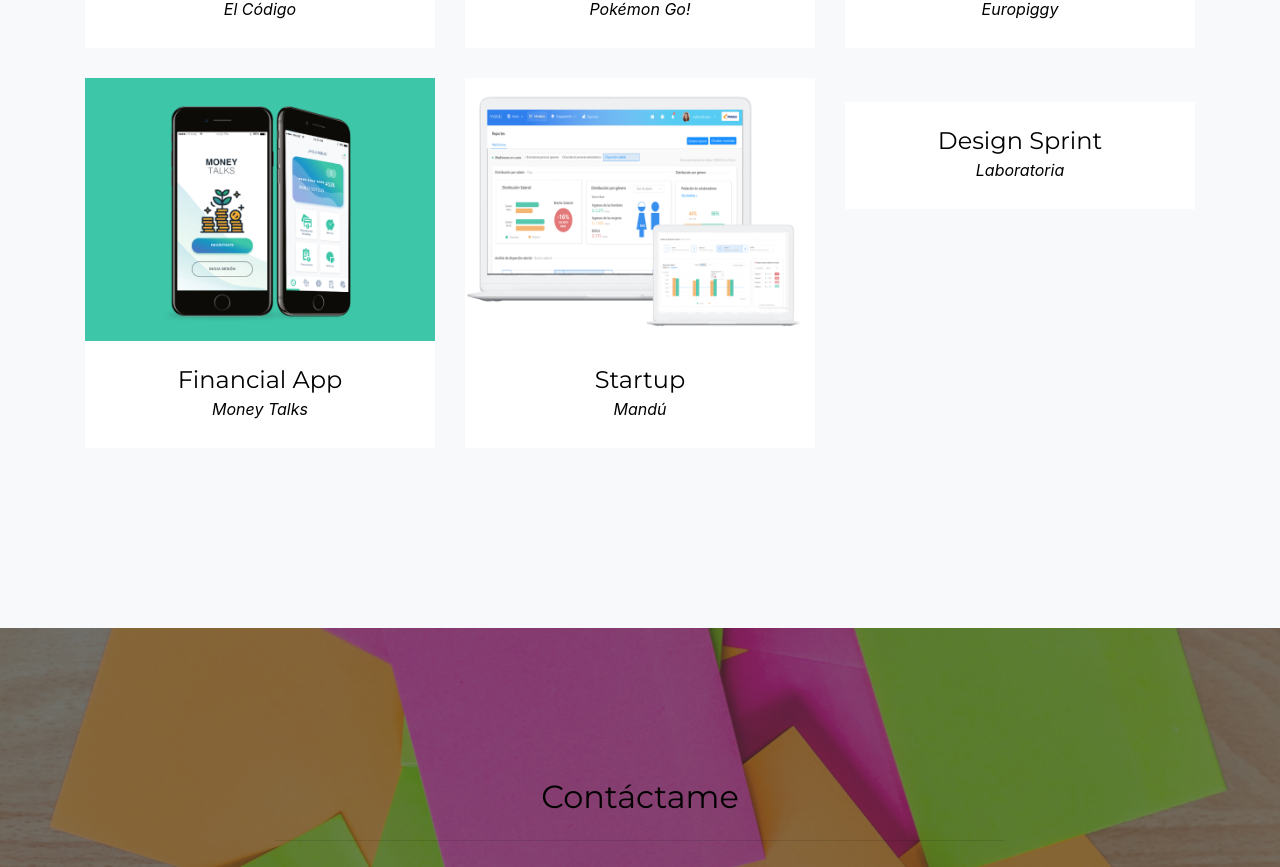
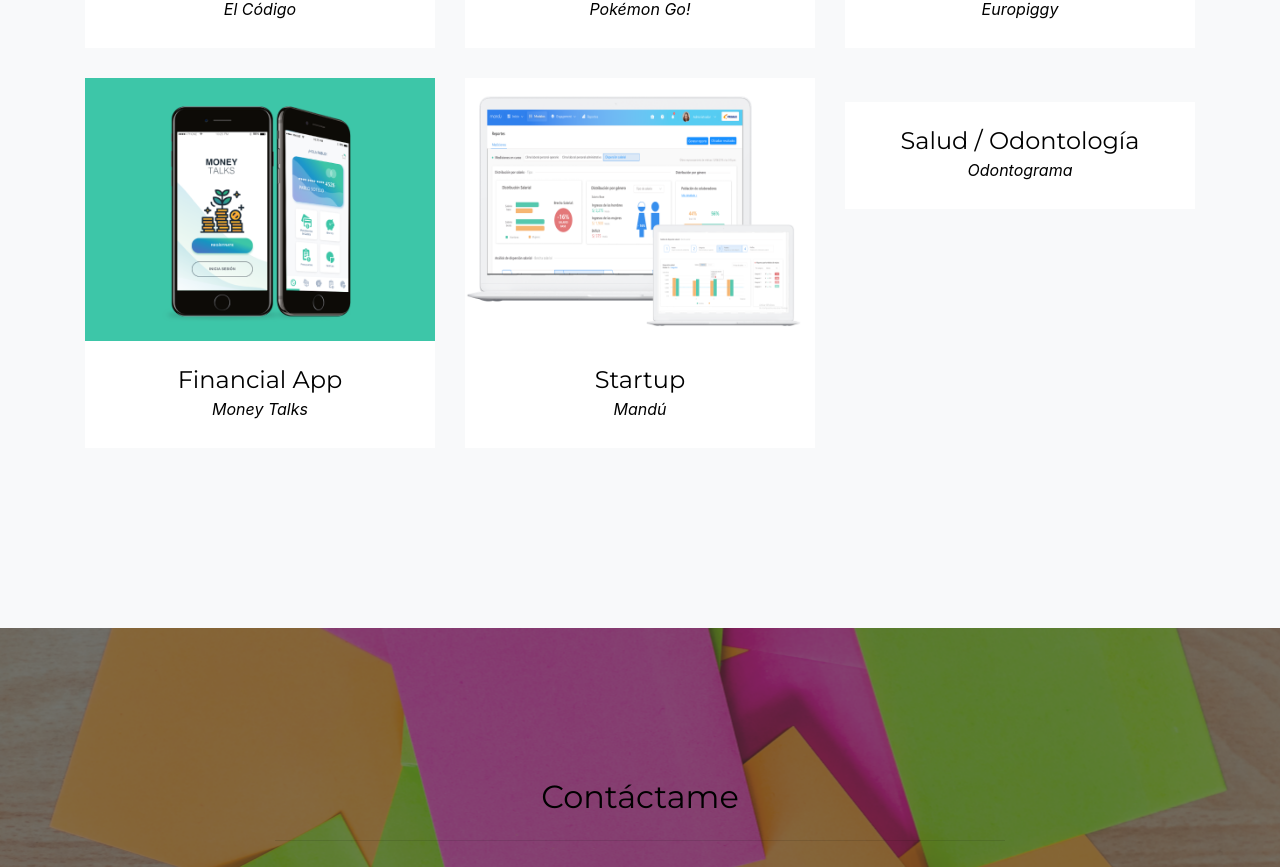
Before and after one commit to Itafi/Porta, a website with bundled scripts: page index.html in a window 1280 px wide. Shown: the part 2874-3741 px from the top of the page. Built offline with nearby package versions, Linux system fonts and the light colour scheme; files whose address does not match are found by name; a web font is replaced by a local one.

Commit message:
sexto proyecto pruebas

```diff
--- a/index.html
+++ b/index.html
@@ -354,8 +354,8 @@
             <img class="img-fluid" src="img/portfolio/06-thumbnail.jpg" alt="">
           </a>
           <div class="portfolio-caption">
-            <h4>Design Sprint</h4>
-            <p class="text-muted">Laboratoria</p>
+            <h4>Salud / Odontología </h4>
+            <p class="text-muted">Odontograma</p>
           </div>
         </div>
       </div>
```
